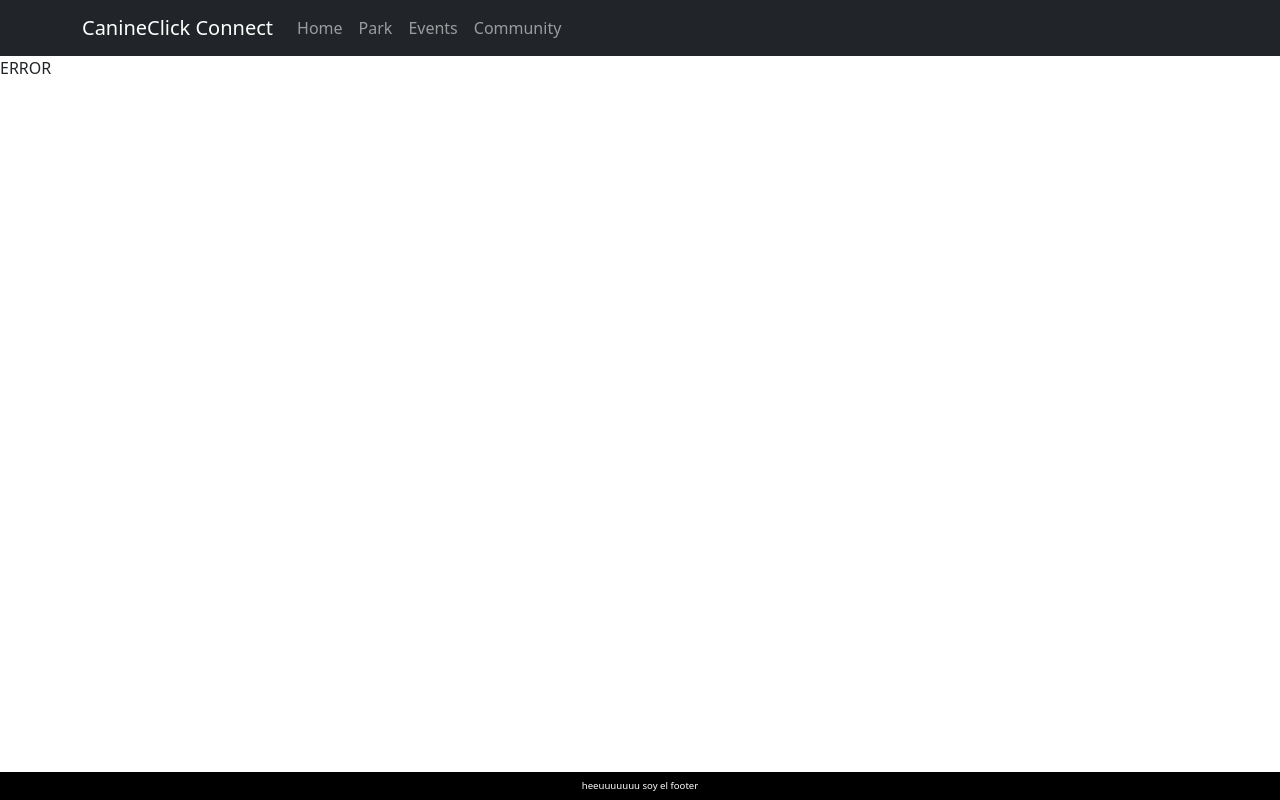
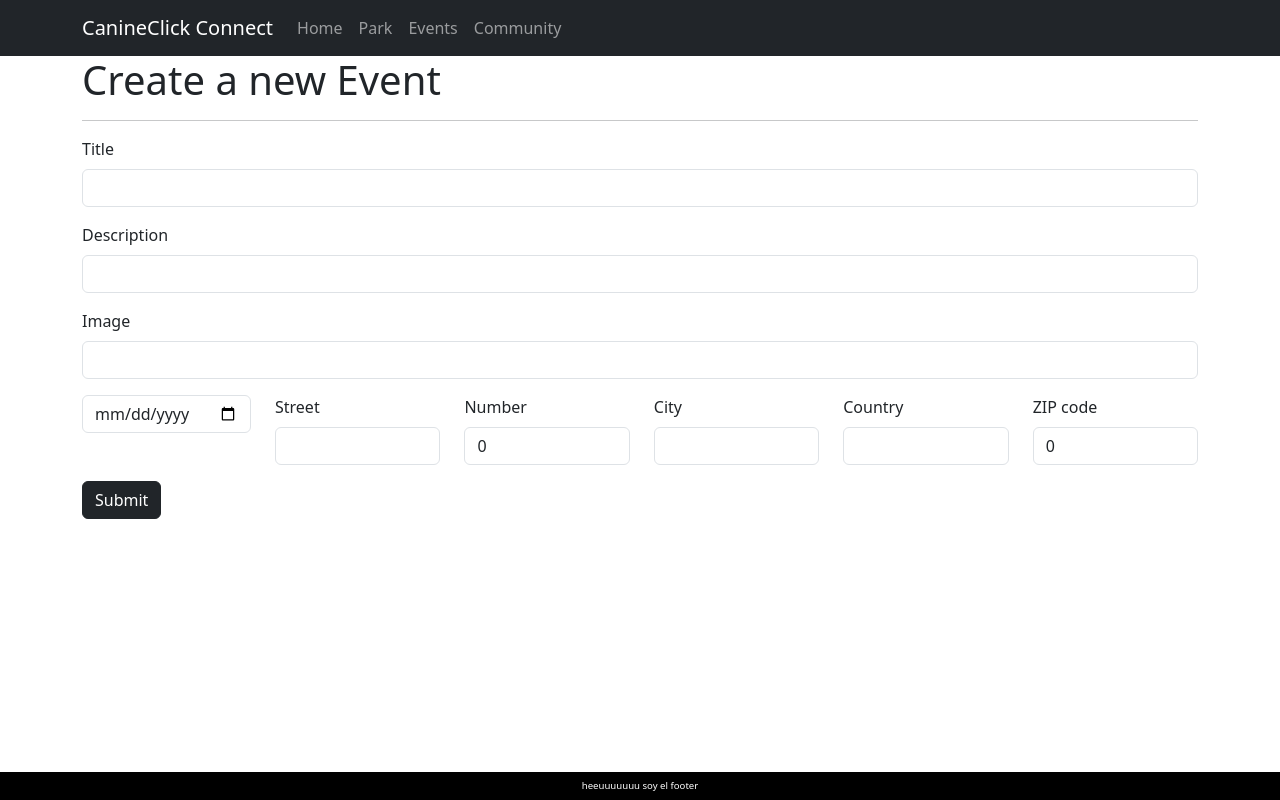
Before and after one commit to illocarlos/cannineClickConnect, a React (Vite) app in the folder client/: page /event/newEvent in a window 1280 px wide. Built offline with nearby package versions, Linux system fonts and the light colour scheme.

Commit message:
formularios

```diff
--- a/client/src/components/EventList/EventList.jsx
+++ b/client/src/components/EventList/EventList.jsx
@@ -4,7 +4,7 @@ const EventList = ({ events }) => {
 
     return (
         <>
-            {events.map(elm => <p> {elm.name} </p>)}
+            {events.map(elm => <p> {elm.title} </p>)}
         </>
     )
 }
--- /dev/null
+++ b/client/src/components/NewEventForm/NewEventForm.jsx
@@ -0,0 +1,113 @@
+import { useState } from "react"
+import { Form, Button, Row, Col } from "react-bootstrap"
+
+import eventService from "../../services/events.service"
+
+const NewEventForm = () => {
+
+    const [eventData, setEventData] = useState({
+        title: '',
+        description: '',
+        cover: '',
+        date: '',
+        attendees: [],
+        address: {
+          street: '',
+          number: 0,
+          zipcode: 0,
+          city: '',
+          country: ''
+        }
+    })
+
+    const handleInputChange = e => {
+        const {value, name} = e.currentTarget
+        setEventData ({
+          ...eventData,
+          [name]: value,
+          address: {
+                ...eventData.address,
+                [name]: value,
+          },
+        })
+    }
+
+    const handleEventSubmit = e => {
+        e.preventDefault()
+        eventService
+            .newEvent(eventData)
+            .then(response => console.log(response))
+            .catch(err => console.log(err))
+    }
+
+    return(
+        <div>
+            <Form onSubmit={handleEventSubmit}>
+
+              <Form.Group className="mb-3" controlId="title">
+                <Form.Label>Title</Form.Label>
+                <Form.Control type="text" value={eventData.title} name="title" onChange={handleInputChange}/>
+              </Form.Group>
+
+              <Form.Group className="mb-3" controlId="description">
+                <Form.Label>Description</Form.Label>
+                <Form.Control type="text" value={eventData.description} name="description" onChange={handleInputChange}/>
+              </Form.Group>
+
+              <Form.Group className="mb-3" controlId="cover">
+                <Form.Label>Image</Form.Label>
+                <Form.Control type="text" value={eventData.cover} name="cover" onChange={handleInputChange}/>
+              </Form.Group>
+
+              <Row>
+                  <Col>
+                    <Form.Control type="date" value={eventData.date} name="date" onChange={handleInputChange}/>
+                  </Col>
+
+                  <Col>
+                    <Form.Group className="mb-3" controlId="street">
+                      <Form.Label>Street</Form.Label>
+                      <Form.Control type="text" value={eventData.address.street} name="street" onChange={handleInputChange}/>
+                    </Form.Group>
+                  </Col>
+
+                  <Col>
+                    <Form.Group className="mb-3" controlId="number">
+                      <Form.Label>Number</Form.Label>
+                      <Form.Control type="number" value={eventData.address.number} name="number" onChange={handleInputChange}/>
+                    </Form.Group>
+                  </Col>
+
+                  <Col>
+                    <Form.Group className="mb-3" controlId="city">
+                      <Form.Label>City</Form.Label>
+                      <Form.Control type="text" value={eventData.address.city} name="city" onChange={handleInputChange}/>
+                    </Form.Group>
+                  </Col>
+
+                  <Col>
+                    <Form.Group className="mb-3" controlId="country">
+                      <Form.Label>Country</Form.Label>
+                      <Form.Control type="text" value={eventData.address.country} name="country" onChange={handleInputChange}/>
+                    </Form.Group>
+                  </Col>
+
+                  <Col>
+                    <Form.Group className="mb-3" controlId="zipcode">
+                      <Form.Label>ZIP code</Form.Label>
+                      <Form.Control type="text" value={eventData.address.zipcode} name="zipcode" onChange={handleInputChange}/>
+                    </Form.Group>
+                  </Col>
+
+              </Row>
+
+              <Button variant="dark" type="submit">
+                Submit
+              </Button>
+
+            </Form>
+        </div>
+    )
+}
+
+export default NewEventForm
--- a/client/src/pages/EventsPage/EventsGalleryPage.jsx
+++ b/client/src/pages/EventsPage/EventsGalleryPage.jsx
@@ -24,7 +24,7 @@ const[events,setEvents]=useState([])
         <Container>
         <h1>Galeria de eventos</h1>
                 <hr />
-                <Button variant="success">New Event</Button>{' '}
+                <Button href="/event/newEvent" variant="success">New Event</Button>{''}
                 <EventList events={events}/>
         </Container>
         </>
--- /dev/null
+++ b/client/src/pages/EventsPage/NewEventPage.jsx
@@ -0,0 +1,19 @@
+import { Container } from "react-bootstrap";
+import NewEventForm from "../../components/NewEventForm/NewEventForm";
+
+const newEventPage = () => {
+
+    return (
+        <div className="newEventPage">
+
+            <Container>
+                <h1>Create a new Event</h1>
+                <hr />
+                <NewEventForm />
+            </Container>
+
+        </div>
+    )
+}
+
+export default newEventPage
--- a/client/src/routes/AppRoutes.jsx
+++ b/client/src/routes/AppRoutes.jsx
@@ -3,6 +3,7 @@ import ParkGalleryPage from '../pages/ParksPage/ParkGalleryPage'
 import EventsGalleryPage from '../pages/EventsPage/EventsGalleryPage'
 import UsersPage from '../pages/UsersPage/UsersPage'
 import NewParkPage from '../pages/newParkPage/newParkPage'
+import NewEventPage from '../pages/EventsPage/NewEventPage'
 
 // import PrivateRoute from './PrivateRoutes'
 
@@ -15,6 +16,7 @@ function AppRoutes() {
       <Route path={"/user/list"} element={<UsersPage />} />
       <Route path={"/event/list"} element={<EventsGalleryPage />} />
       <Route path={"/park/newPark"} element={<NewParkPage />} />
+      <Route path={"/event/newEvent"} element={<NewEventPage />} />
 
       <Route path={"*"} element={<p>ERROR</p>} />
 
--- a/client/src/services/events.service.jsx
+++ b/client/src/services/events.service.jsx
@@ -12,6 +12,11 @@ class EventService {
         return this.api.get('/event/list')
     }
 
+    newEvent (eventData) {
+
+        return this.api.post('event/newEvent', eventData)
+    }
+
 }
 
 const eventService = new EventService()
```
